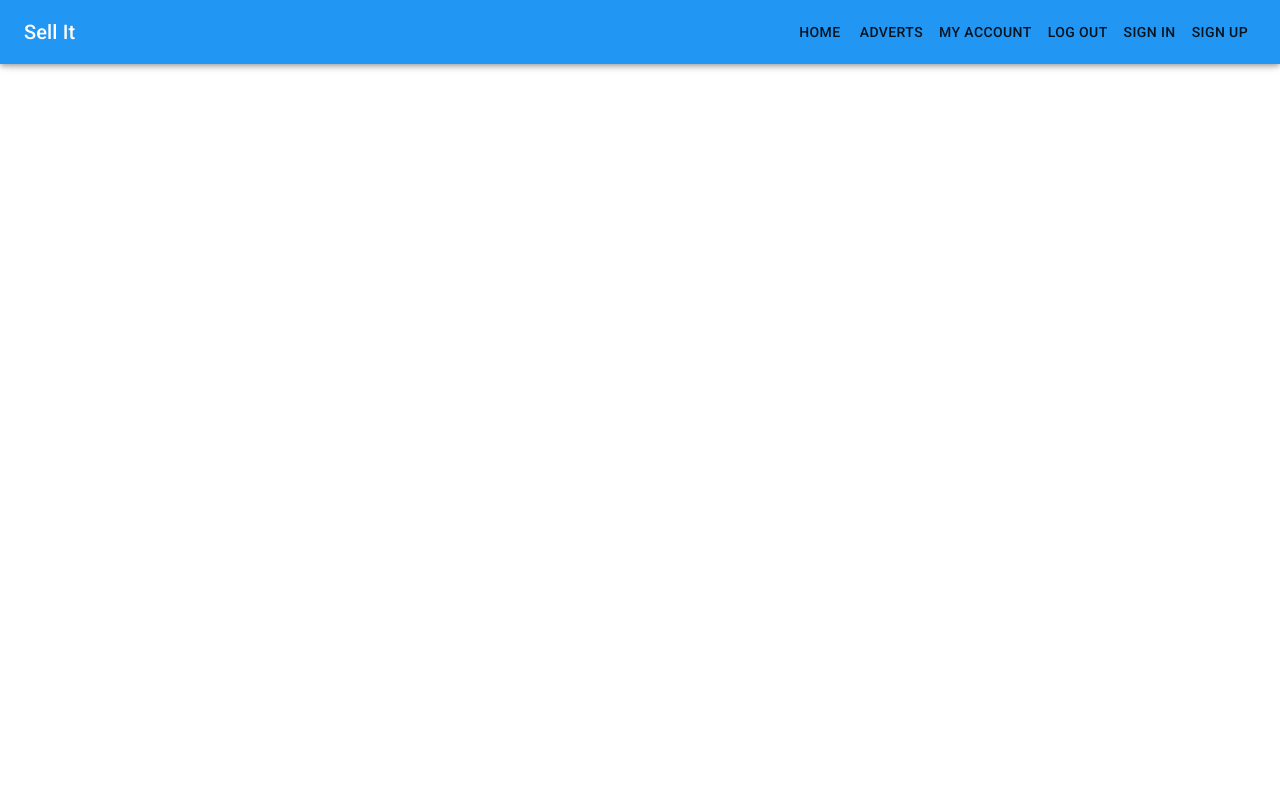
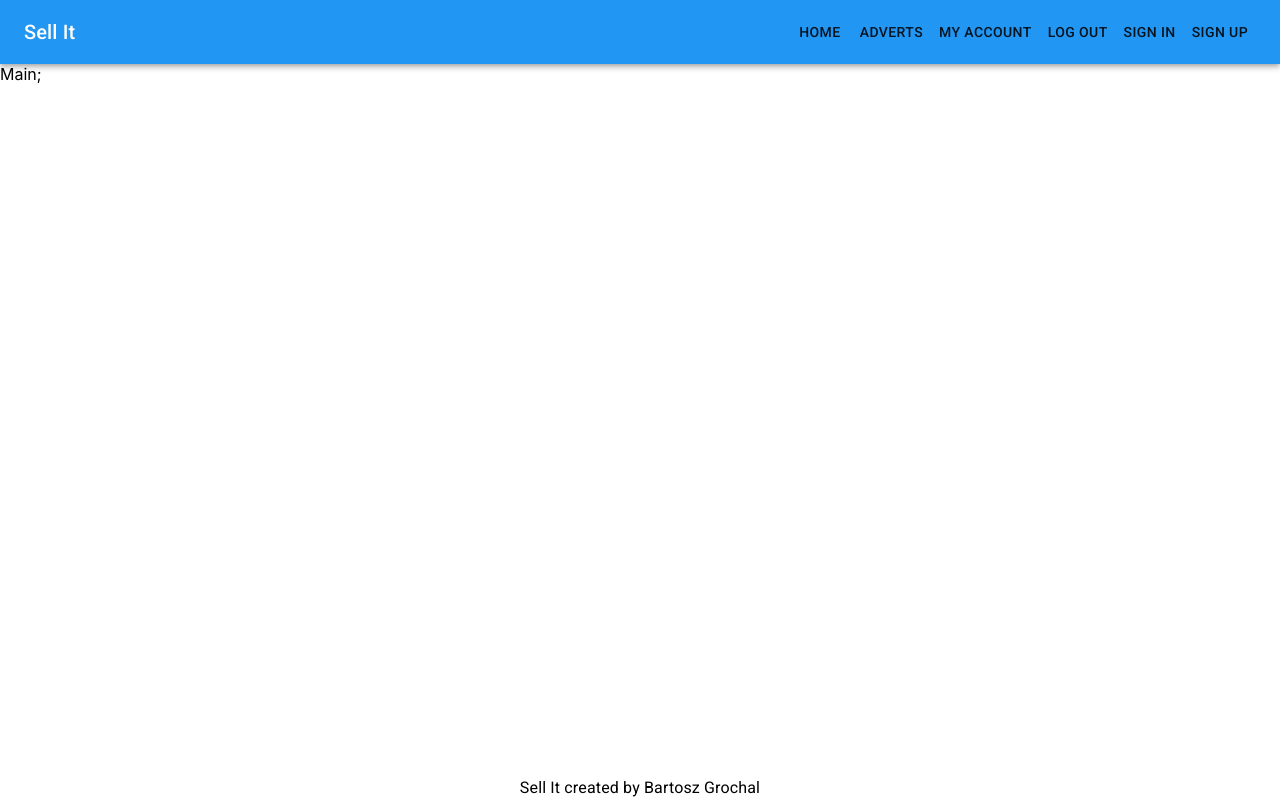
Before and after one commit to b-grochal/react-sell-it, a React (Create React App) app: page / in a window 1280 px wide. Built offline with nearby package versions, Linux system fonts and the light colour scheme.

Commit message:
Prepared basic layout for website.

```diff
--- a/src/App.js
+++ b/src/App.js
@@ -1,9 +1,11 @@
 import logo from "./logo.svg";
 import "./App.css";
 import Navbar from "./components/layout/Navbar";
-import { createTheme, ThemeProvider } from "@material-ui/core";
+import { createTheme, makeStyles, ThemeProvider } from "@material-ui/core";
 import blue from "@material-ui/core/colors/blue";
 import { BrowserRouter } from "react-router-dom";
+import Footer from "./components/layout/Footer";
+import Main from "./components/layout/Main";
 
 const theme = createTheme({
   palette: {
@@ -11,11 +13,24 @@ const theme = createTheme({
   },
 });
 
+// const useStyles = makeStyles((theme) => ({
+//   main: {
+//     flex: "1 0 auto",
+//   },
+//   footer: {
+//     flexShrink: "0"
+//   }
+// }))
+
 function App() {
+  // const classes = useStyles();
+
   return (
     <ThemeProvider theme={theme}>
       <BrowserRouter>
         <Navbar />
+        <Main />
+        <Footer />
       </BrowserRouter>
     </ThemeProvider>
   );
--- /dev/null
+++ b/src/components/layout/Footer.js
@@ -0,0 +1,23 @@
+import React from "react";
+import { makeStyles, Typography } from "@material-ui/core";
+
+const useStyles = makeStyles((theme) => ({
+  footer: {
+    display: "flex",
+    justifyContent: "center",
+    alignItems: "center",
+    flexShrink: "0",
+  },
+}));
+
+const Footer = () => {
+  const classes = useStyles();
+
+  return (
+    <footer className={classes.footer}>
+      <Typography>Sell It created by Bartosz Grochal</Typography>
+    </footer>
+  );
+};
+
+export default Footer;
--- /dev/null
+++ b/src/components/layout/Main.js
@@ -0,0 +1,20 @@
+import { makeStyles } from "@material-ui/core";
+import React from "react";
+
+const useStyles = makeStyles((theme) => ({
+  main: {
+    flex: "1 0 auto",
+  },
+}));
+
+const Main = () => {
+  const classes = useStyles();
+
+  return (
+    <main className={classes.main}>
+      <span>Main</span>;
+    </main>
+  );
+};
+
+export default Main;
--- a/src/components/layout/Navbar.js
+++ b/src/components/layout/Navbar.js
@@ -108,9 +108,9 @@ const Navbar = () => {
   };
 
   return (
-    <header>
-      <AppBar>{mobileView ? displayMobile() : displayDesktop()}</AppBar>
-    </header>
+    <AppBar position="sticky">
+      {mobileView ? displayMobile() : displayDesktop()}
+    </AppBar>
   );
 };
 
--- a/src/index.css
+++ b/src/index.css
@@ -1,13 +1,24 @@
+html,
+body {
+  height: 100%;
+}
+
 body {
   margin: 0;
-  font-family: -apple-system, BlinkMacSystemFont, 'Segoe UI', 'Roboto', 'Oxygen',
-    'Ubuntu', 'Cantarell', 'Fira Sans', 'Droid Sans', 'Helvetica Neue',
+  font-family: -apple-system, BlinkMacSystemFont, "Segoe UI", "Roboto", "Oxygen",
+    "Ubuntu", "Cantarell", "Fira Sans", "Droid Sans", "Helvetica Neue",
     sans-serif;
   -webkit-font-smoothing: antialiased;
   -moz-osx-font-smoothing: grayscale;
 }
 
 code {
-  font-family: source-code-pro, Menlo, Monaco, Consolas, 'Courier New',
+  font-family: source-code-pro, Menlo, Monaco, Consolas, "Courier New",
     monospace;
 }
+
+#root {
+  height: 100%;
+  display: flex;
+  flex-direction: column;
+}
```
